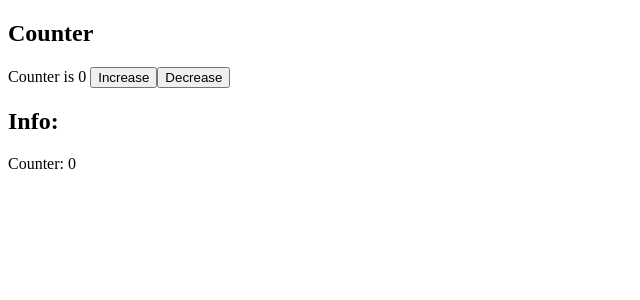
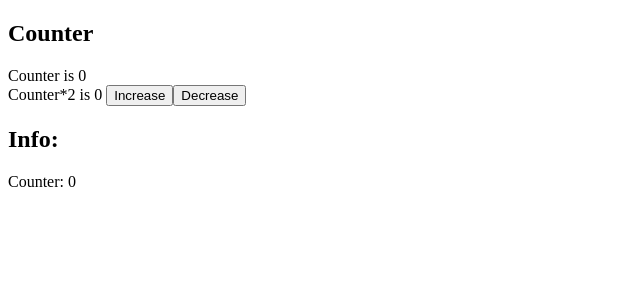
Before and after one commit to TaymoorAbdeen/vuex-concept, a Vue app: page / in a window 1280 px wide. Shown: the top 300 px of the page, without its empty margins (0-640 px from the left). Built offline with nearby package versions, Linux system fonts and the light colour scheme.

Commit message:
use  getters in counter.vue

```diff
--- a/src/components/Counter.vue
+++ b/src/components/Counter.vue
@@ -2,6 +2,8 @@
 <div>
     <h2>Counter </h2>
     Counter is {{counter}}
+    <br />
+    Counter*2 is {{doubledCounter}}
     <button @click="increase">Increase</button>
     <button @click="decrease">Decrease</button>
 </div>
@@ -13,6 +15,9 @@ export default {
   computed: {
       counter() {
           return this.$store.state.counter;
+      },
+      doubledCounter() {
+          return this.$store.getters.doubledCounter;
       }
   },
   methods: {
```
